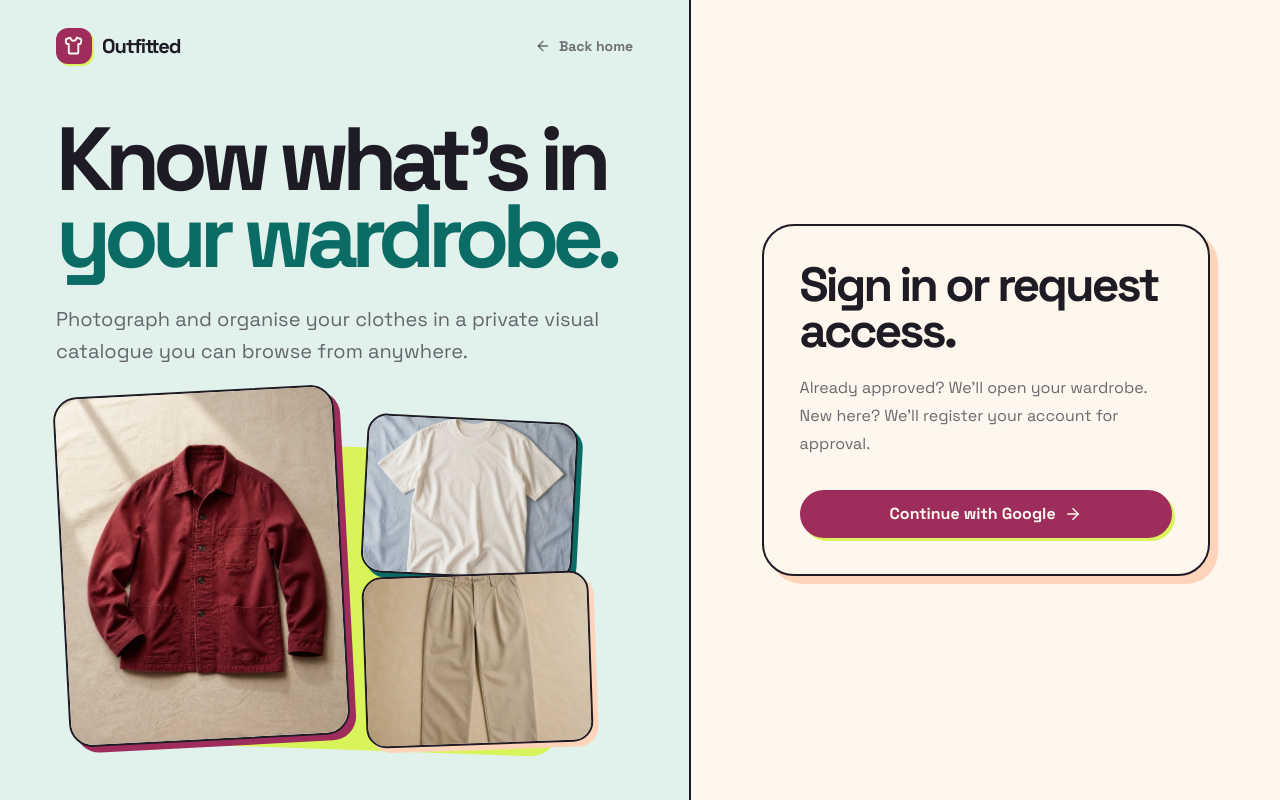
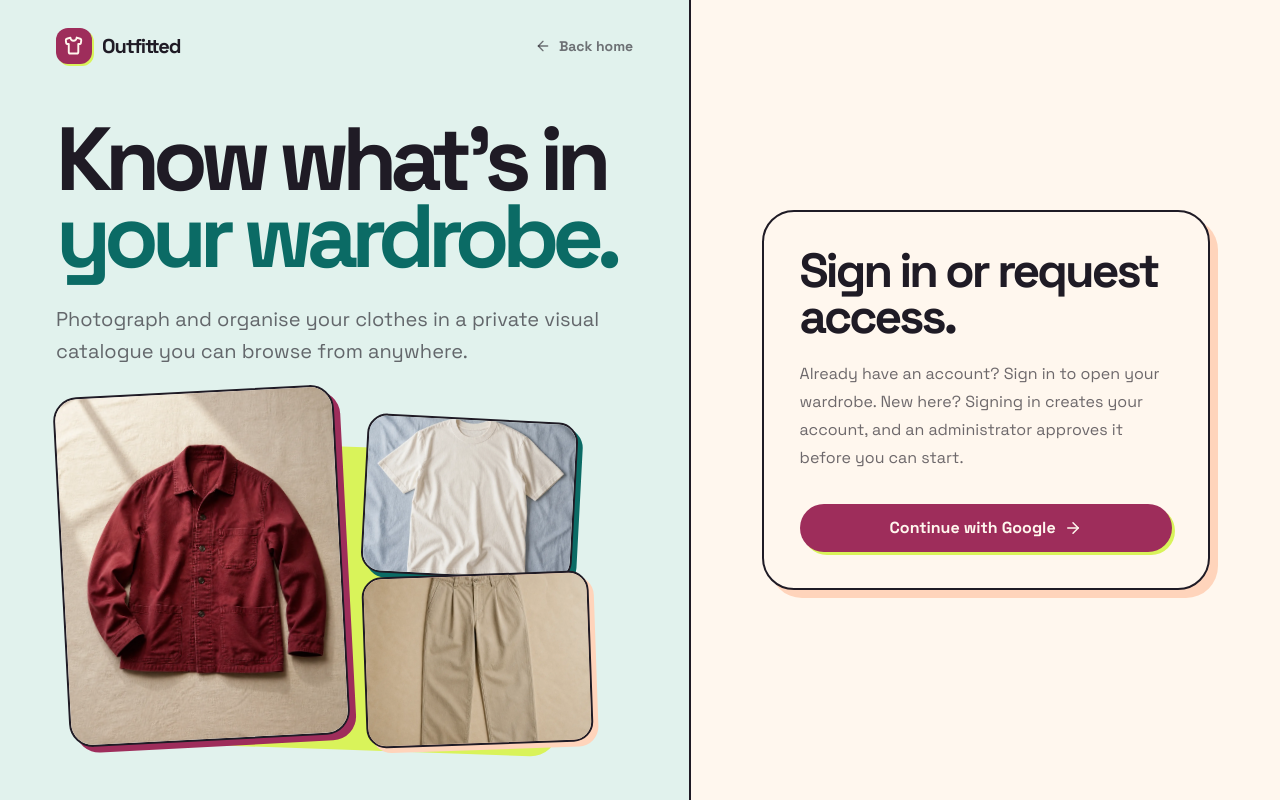
Before and after one commit to badmagick329/outfitted, a Next.js app: page /login in a window 1280 px wide. Built offline with nearby package versions, Linux system fonts and the light colour scheme; no server answers; the database is empty.

Commit message:
fix(copy): clarify sign-in, batch import, and outfit desk wording

```diff
--- a/src/app/(app)/outfits/page.tsx
+++ b/src/app/(app)/outfits/page.tsx
@@ -34,7 +34,7 @@ export default async function OutfitsPage({ searchParams }: PageProps<"/outfits"
     <>
       <MemberPageHeader
         title="Ask your wardrobe"
-        description={<p>Tell us the plan and we’ll put a look together.</p>}
+        description={<p>Describe the occasion, and we’ll suggest an outfit from your wardrobe.</p>}
         backLink={<WardrobeBackLink />}
         tone="mist"
       />
--- a/src/app/(app)/upload/batch/page.tsx
+++ b/src/app/(app)/upload/batch/page.tsx
@@ -7,12 +7,7 @@ export default function BatchUploadPage() {
     <>
       <MemberPageHeader
         title="Import several garments"
-        description={
-          <p>
-            Choose one photo for each garment. We’ll create a separate wardrobe record from every
-            photo.
-          </p>
-        }
+        description={<p>Each photo becomes its own garment, so add one photo per garment.</p>}
         backLink={<WardrobeBackLink />}
         tone="peach"
       />
--- a/src/components/batch-upload-form.tsx
+++ b/src/components/batch-upload-form.tsx
@@ -276,7 +276,7 @@ export function BatchUploadForm() {
                 : "Choose your garment photos"}
           </strong>
           <p className="mt-2 max-w-lg text-sm leading-6 text-ink/60">
-            Choose one photo for each garment. Each selected image becomes its own garment.
+            Add one photo per garment. Each photo is imported as its own garment.
           </p>
           {!started && (
             <Button
--- a/src/components/login-view.tsx
+++ b/src/components/login-view.tsx
@@ -86,11 +86,12 @@ export function LoginView({ accessMode }: { accessMode: AccessMode }) {
             <h2 className="text-4xl font-bold leading-[0.95] tracking-[-0.06em] sm:text-5xl">
               {isPublic ? "Sign in and start." : "Sign in or request access."}
             </h2>
-            <p className="mt-5 leading-7 text-ink/65">
-              {isPublic
-                ? "Sign in with Google and your private wardrobe opens right away."
-                : "Already approved? We’ll open your wardrobe. New here? We’ll register your account for approval."}
-            </p>
+            {!isPublic && (
+              <p className="mt-5 leading-7 text-ink/65">
+                Already have an account? Sign in to open your wardrobe. New here? Signing in creates
+                your account, and an administrator approves it before you can start.
+              </p>
+            )}
 
             <Button
               onClick={() => signIn("google", { callbackUrl: "/wardrobe" })}
```
